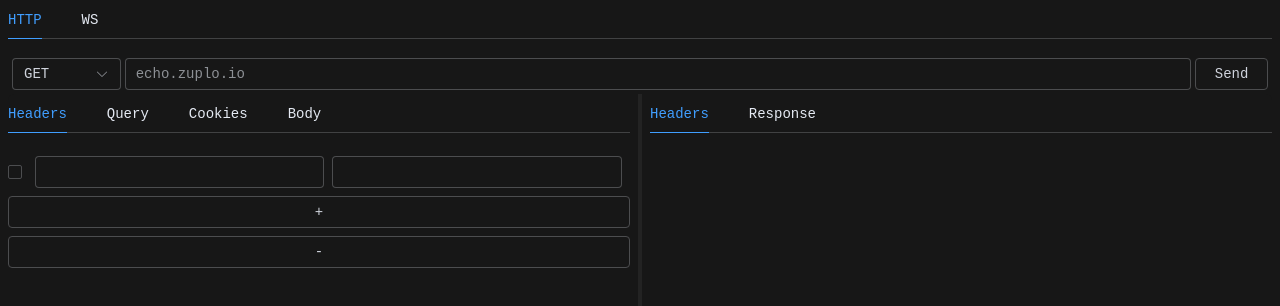
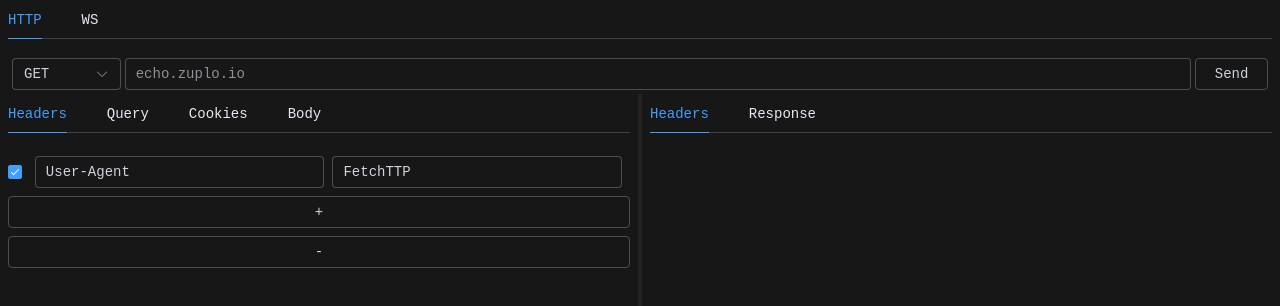
Before and after one commit to lorypelli/FetchTTP, a Vue app in the folder frontend/: page / in a window 1280 px wide. Shown: the top 306 px of the page. Built offline with nearby package versions, Linux system fonts and the light colour scheme; a web font is replaced by a local one.

Commit message:
make user agent editable and with a default value

```diff
--- a/frontend/src/components/HTTP.vue
+++ b/frontend/src/components/HTTP.vue
@@ -33,7 +33,13 @@ interface Response {
     Header: [],
     Body: string
 }
-let headers: Header[] = [];
+let headers: Header[] = [
+    {
+        enabled: true,
+        name: 'User-Agent',
+        value: 'FetchTTP'
+    }
+];
 let query: Query[] = [];
 let body = '';
 export default {
--- a/frontend/src/components/Split.vue
+++ b/frontend/src/components/Split.vue
@@ -30,9 +30,9 @@ export default {
     data() {
         return {
             headers: [{
-                enabled: false,
-                name: '',
-                value: ''
+                enabled: true,
+                name: 'User-Agent',
+                value: 'FetchTTP'
             }],
             query: [{
                 enabled: false,
```
Also changed, not shown: 1 other file (tests, documents, lock files or other folders).
